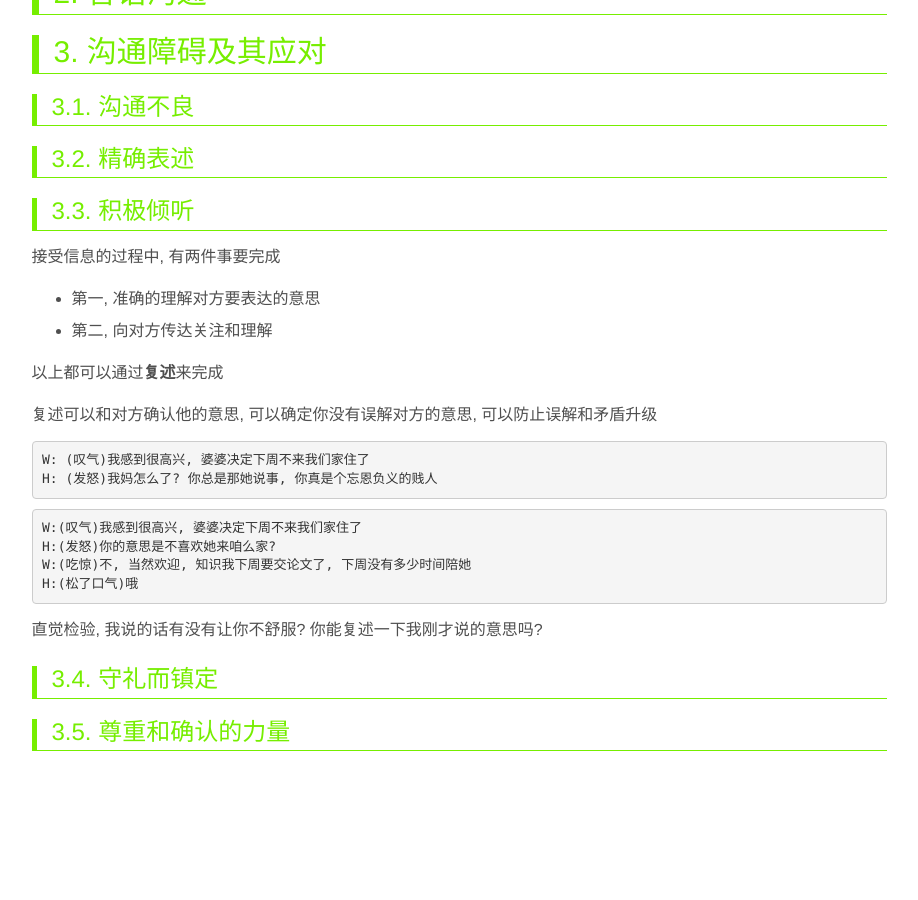
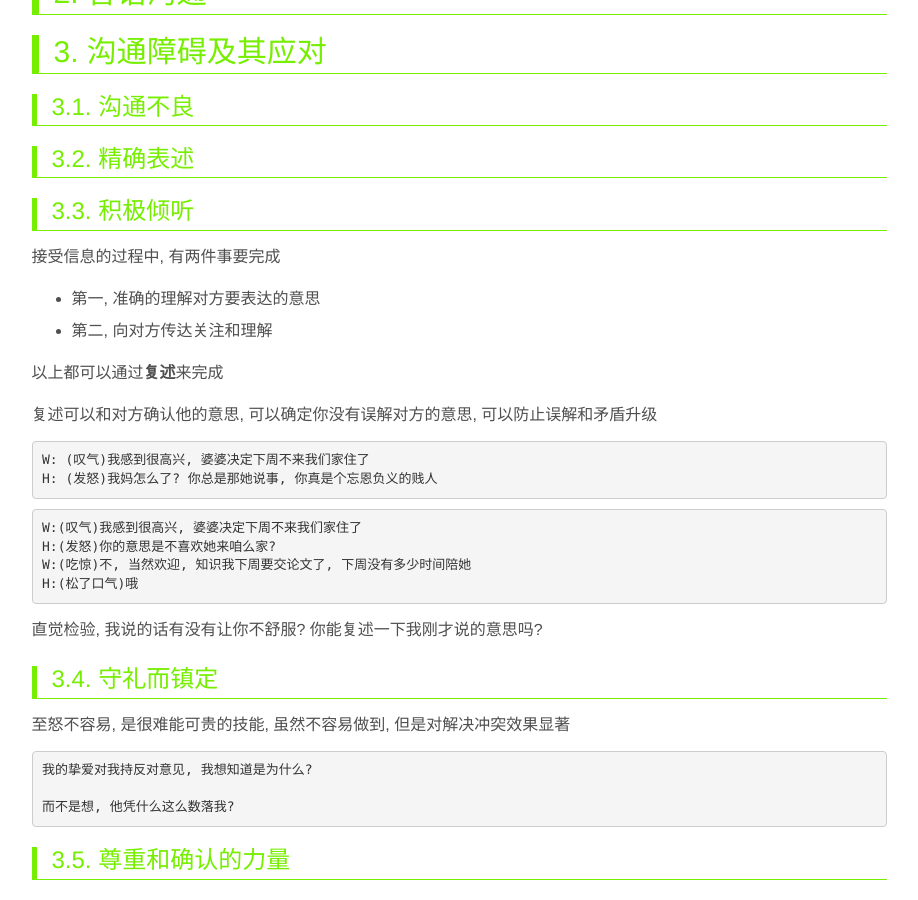
Before and after one commit to ronniewang/ronniewang.github.io, a Jekyll site: the page built from _posts/2016-10-06-comunication.md, in a window 1280 px wide and 900 px high, scrolled down 1484 px. Shown: the whole window, without its empty margins (181-1099 px from the left). Built offline with Jekyll 4.4.1, drawn with Linux system fonts in a browser that asks for light colours; before the commit the page ends 2255 px from its top, so only the background shows below that.

Commit message:
update file

````diff
--- a/_posts/2016-10-06-comunication.md
+++ b/_posts/2016-10-06-comunication.md
@@ -92,4 +92,12 @@ H:(松了口气)哦
 
 ### 3.4. 守礼而镇定
 
+至怒不容易, 是很难能可贵的技能, 虽然不容易做到, 但是对解决冲突效果显著
+
+```
+我的挚爱对我持反对意见, 我想知道是为什么?
+
+而不是想, 他凭什么这么数落我?
+```
+
 ### 3.5. 尊重和确认的力量
````
